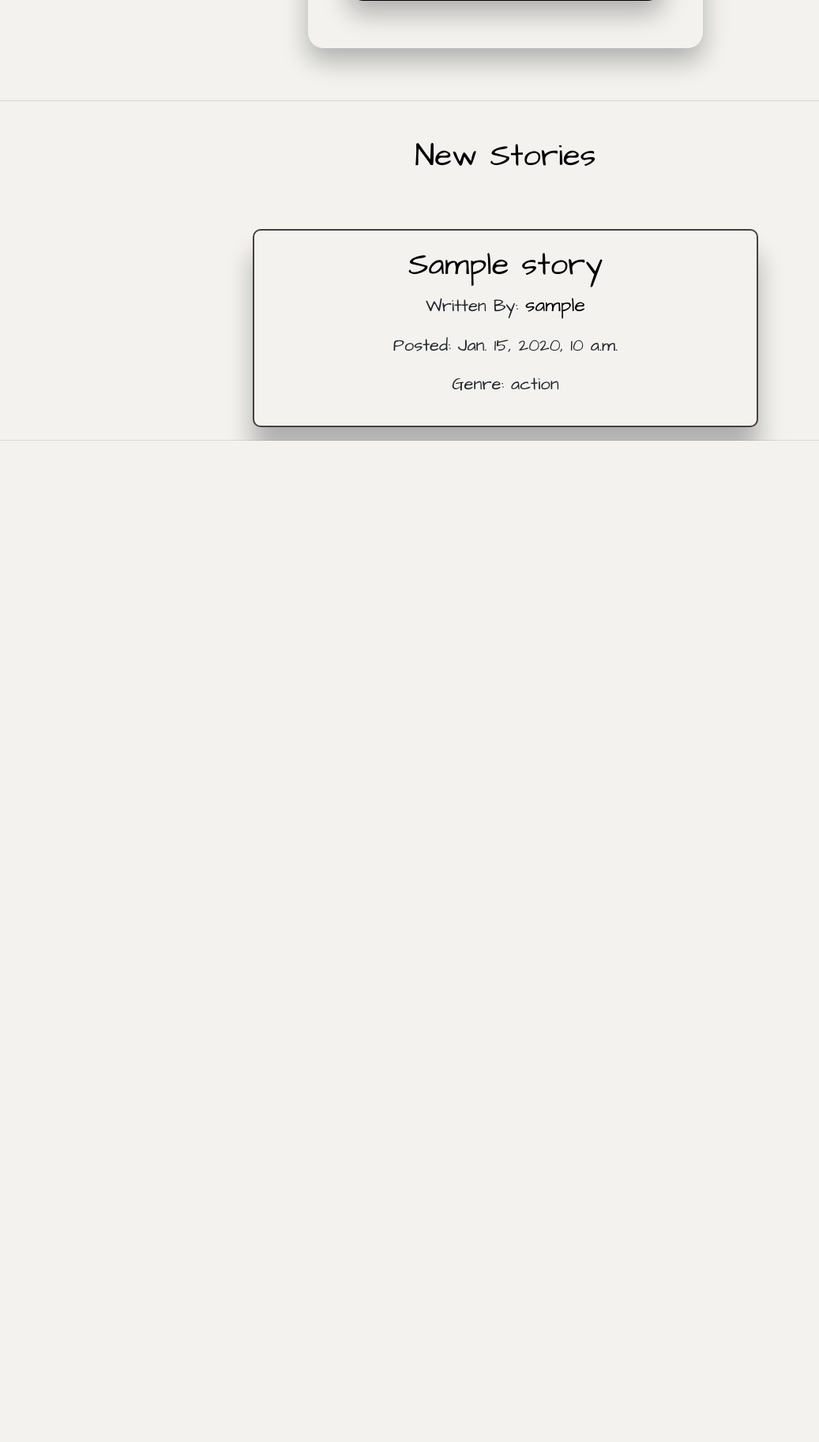
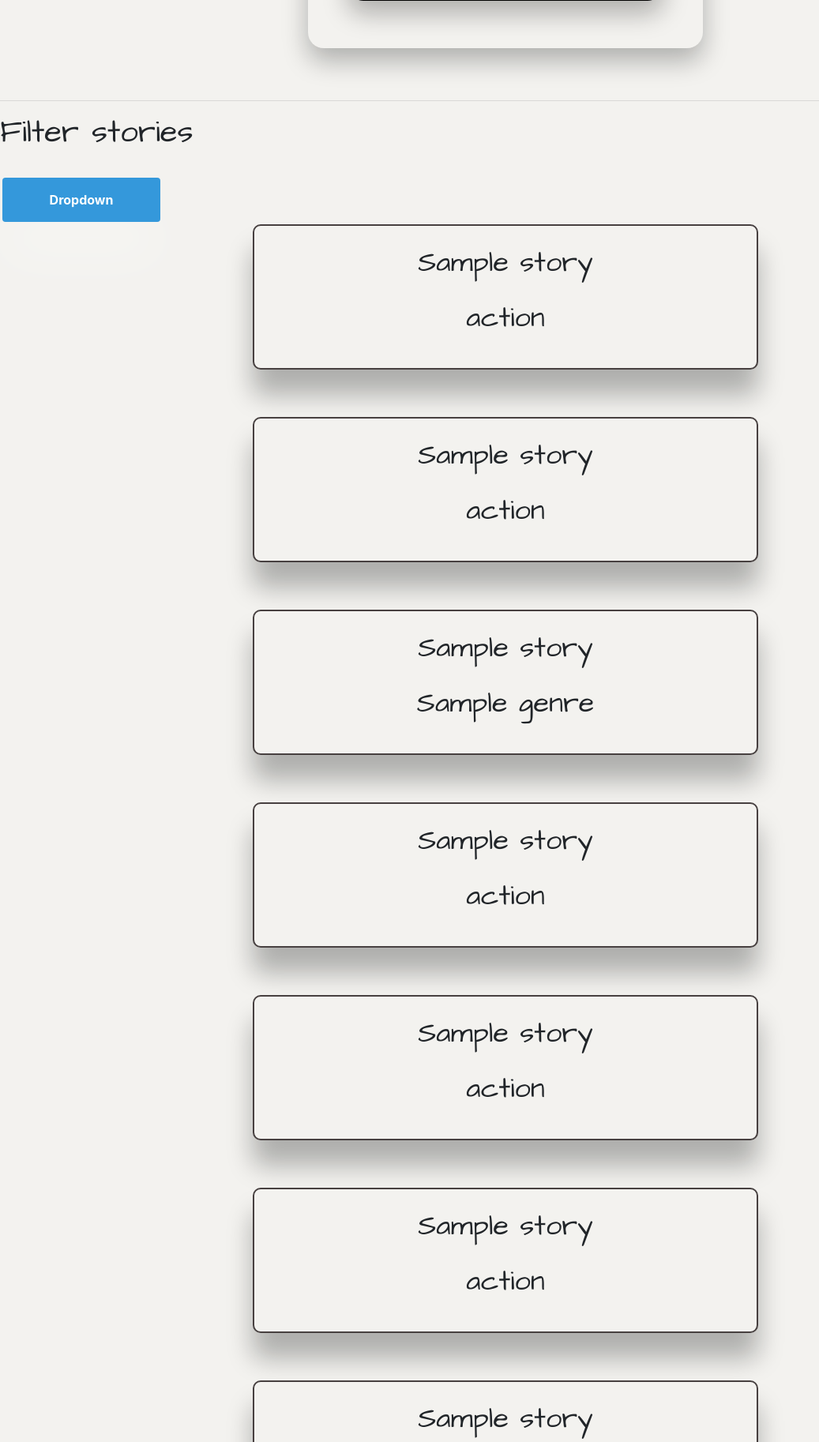
Before and after one commit to Caden4357/ProjectsAndAlgos, a Django app: template Week1/ProjectWireframe/storyline/storyline/storylineapp/templates/dashboard.html in a window 1280 px wide. Shown: the part 434-2260 px from the top of the page at 79% size, without its empty margins (0-1037 px from the left). Before the commit the page ends 992 px from the top, so only its background shows below. Run offline with Django 3.2, Linux system fonts and the light colour scheme; tables that the repository leaves empty hold one stand-in row (values such as "Sample post"); the template is opened without the code that fills it: values that come from a table or form of the project are taken from there, most other values are stand-ins (such as "Sample title", 1, 10 or a date in 2020); some libraries are stand-ins or nearby versions.

Commit message:
working on filtering stories by genre

```diff
--- a/Week1/ProjectWireframe/storyline/storyline/storylineapp/static/css/style.css
+++ b/Week1/ProjectWireframe/storyline/storyline/storylineapp/static/css/style.css
@@ -299,3 +299,51 @@ textarea{
 .genre{
     font-family: 'Architects Daughter', cursive;
 }
+
+
+
+
+/* Dropdown Button */
+.dropbtn {
+    background-color: #3498DB;
+    color: white;
+    padding: 16px;
+    font-size: 16px;
+    border: none;
+    cursor: pointer;
+}
+
+  /* Dropdown button on hover & focus */
+.dropbtn:hover, .dropbtn:focus {
+    background-color: #2980B9;
+}
+
+  /* The container <div> - needed to position the dropdown content */
+.dropdown {
+    position: relative;
+    display: inline-block;
+}
+
+  /* Dropdown Content (Hidden by Default) */
+.dropdown-content {
+    display: none;
+    position: absolute;
+    background-color: #f1f1f1;
+    min-width: 160px;
+    box-shadow: 0px 8px 16px 0px rgba(0,0,0,0.2);
+    z-index: 1;
+}
+
+  /* Links inside the dropdown */
+.dropdown-content a {
+    color: black;
+    padding: 12px 16px;
+    text-decoration: none;
+    display: block;
+}
+
+  /* Change color of dropdown links on hover */
+.dropdown-content a:hover {background-color: #ddd}
+
+  /* Show the dropdown menu (use JS to add this class to the .dropdown-content container when the user clicks on the dropdown button) */
+.show {display:block;}
--- a/Week1/ProjectWireframe/storyline/storyline/storylineapp/static/js/java.js
+++ b/Week1/ProjectWireframe/storyline/storyline/storylineapp/static/js/java.js
@@ -4,3 +4,22 @@ function onButtonClickShow(){
 function onButtonClickHide(){
     document.getElementById('textInput').className = "hide"
 }
+/* When the user clicks on the button,
+toggle between hiding and showing the dropdown content */
+function myFunction() {
+    document.getElementById("myDropdown").classList.toggle("show");
+  }
+
+  // Close the dropdown menu if the user clicks outside of it
+  window.onclick = function(event) {
+    if (!event.target.matches('.dropbtn')) {
+      var dropdowns = document.getElementsByClassName("dropdown-content");
+      var i;
+      for (i = 0; i < dropdowns.length; i++) {
+        var openDropdown = dropdowns[i];
+        if (openDropdown.classList.contains('show')) {
+          openDropdown.classList.remove('show');
+        }
+      }
+    }
+  }
--- a/Week1/ProjectWireframe/storyline/storyline/storylineapp/templates/dashboard.html
+++ b/Week1/ProjectWireframe/storyline/storyline/storylineapp/templates/dashboard.html
@@ -10,7 +10,6 @@
     <link rel="preconnect" href="https://fonts.googleapis.com">
     <link rel="preconnect" href="https://fonts.gstatic.com" crossorigin>
     <link href="https://fonts.googleapis.com/css2?family=Architects+Daughter&display=swap" rel="stylesheet">
-<script src="{% static 'js/java.js' %}"></script>
 {%load thumbnail%}
     <title>Welcome</title>
 </head>
@@ -68,6 +67,75 @@
                 </div>
             </div>
             <hr>
+            <h1>Filter stories</h1>
+            <div class="dropdown">
+                <button onclick="myFunction()" class="dropbtn">Dropdown</button>
+                <div id="myDropdown" class="dropdown-content">
+                    <a href="/filter/stories/action">Action</a>
+                    <a href="/filter/stories/comedy">Comedy</a>
+                    <a href="/filter/stories/sci-fi">Sci-fi/Fantasy</a>
+                    <a href="/filter/stories/mystery">Mystery/Thriller</a>
+                    <a href="/filter/stories/horror">Horror</a>
+                    <a href="/filter/stories/drama">Drama</a>
+                    <a href="/filter/stories/romance">Romance</a>
+                </div>
+            </div>
+            {%for story in action_stories%}
+            <div class="story">
+                <div class="story-blocks">
+                    <p>{{story.title}}</p>
+                    <p>{{story.genre}}</p>
+                </div>
+            </div>
+            {%endfor%}
+            {%for story in comedy_stories%}
+            <div class="story">
+                <div class="story-blocks">
+                    <p>{{story.title}}</p>
+                    <p>{{story.genre}}</p>
+                </div>
+            </div>
+            {%endfor%}
+            {%for story in scifi_stories%}
+            <div class="story">
+                <div class="story-blocks">
+                    <p>{{story.title}}</p>
+                    <p>{{story.genre}}</p>
+                </div>
+            </div>
+            {%endfor%}
+            {%for story in mystery_stories%}
+            <div class="story">
+                <div class="story-blocks">
+                    <p>{{story.title}}</p>
+                    <p>{{story.genre}}</p>
+                </div>
+            </div>
+            {%endfor%}
+            {%for story in horror_stories%}
+            <div class="story">
+                <div class="story-blocks">
+                    <p>{{story.title}}</p>
+                    <p>{{story.genre}}</p>
+                </div>
+            </div>
+            {%endfor%}
+            {%for story in drama_stories%}
+            <div class="story">
+                <div class="story-blocks">
+                    <p>{{story.title}}</p>
+                    <p>{{story.genre}}</p>
+                </div>
+            </div>
+            {%endfor%}
+            {%for story in romance_stories%}
+            <div class="story">
+                <div class="story-blocks">
+                    <p>{{story.title}}</p>
+                    <p>{{story.genre}}</p>
+                </div>
+            </div>
+            {%endfor%}
             <h1 class="story-header">New Stories</h1>
             {%for story in stories reversed%}
             <div class="story">
@@ -81,5 +149,6 @@
             <hr>
             {%endfor%}
         </section>
+        <script src="{% static 'js/java.js' %}"></script>
 </body>
 </html>
--- a/Week1/ProjectWireframe/storyline/storyline/storylineapp/urls.py
+++ b/Week1/ProjectWireframe/storyline/storyline/storylineapp/urls.py
@@ -33,4 +33,12 @@ urlpatterns = [
     path('unfavorite/<int:id>', views.unfavorite_story),
     path('favorite/stories/<int:id>', views.users_favorite_stories),
 
+    # filter stories
+    path('filter/stories/action', views.filter_stories_action),
+    path('filter/stories/comedy', views.filter_stories_comedy),
+    path('filter/stories/sci-fi', views.filter_stories_scifi),
+    path('filter/stories/mystery', views.filter_stories_mystery),
+    path('filter/stories/horror', views.filter_stories_horror),
+    path('filter/stories/drama', views.filter_stories_drama),
+    path('filter/stories/romance', views.filter_stories_romance)
 ]
```
Also changed, not shown: Week1/ProjectWireframe/storyline/storyline/storylineapp/views.py (+64 -0 lines).
